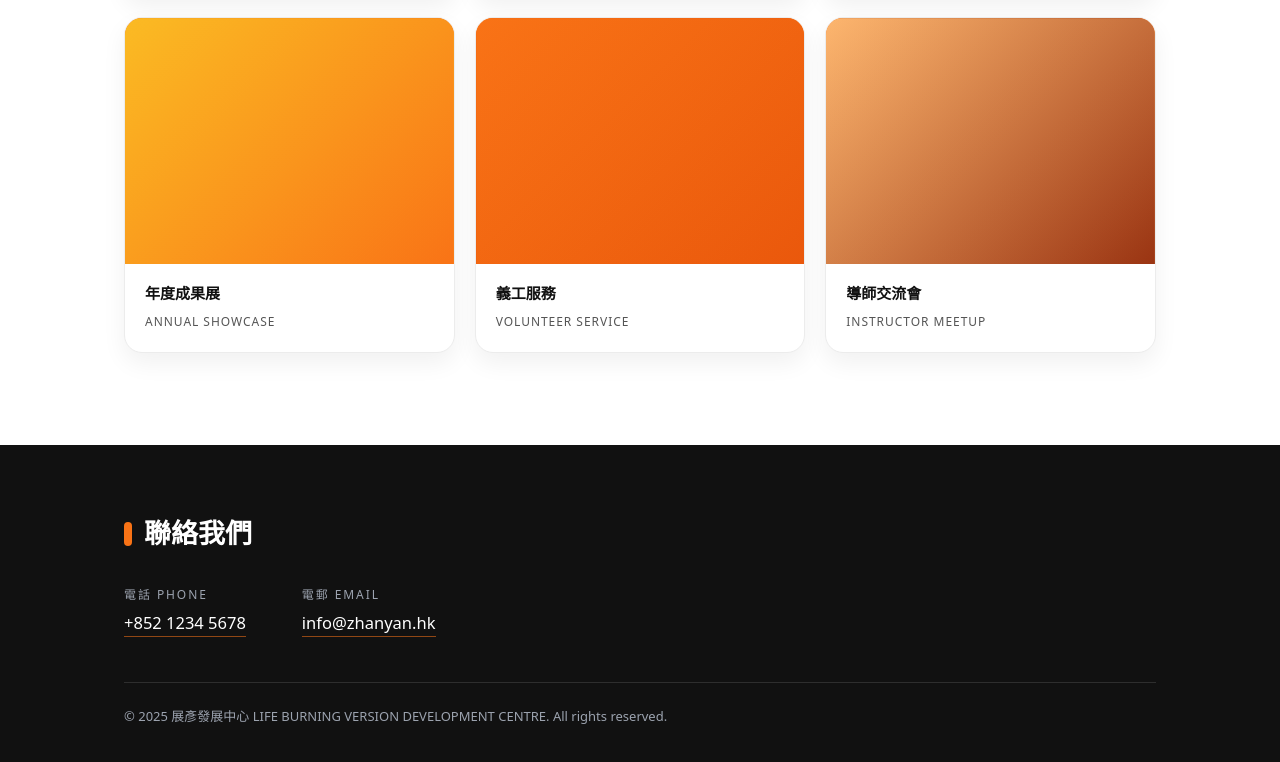
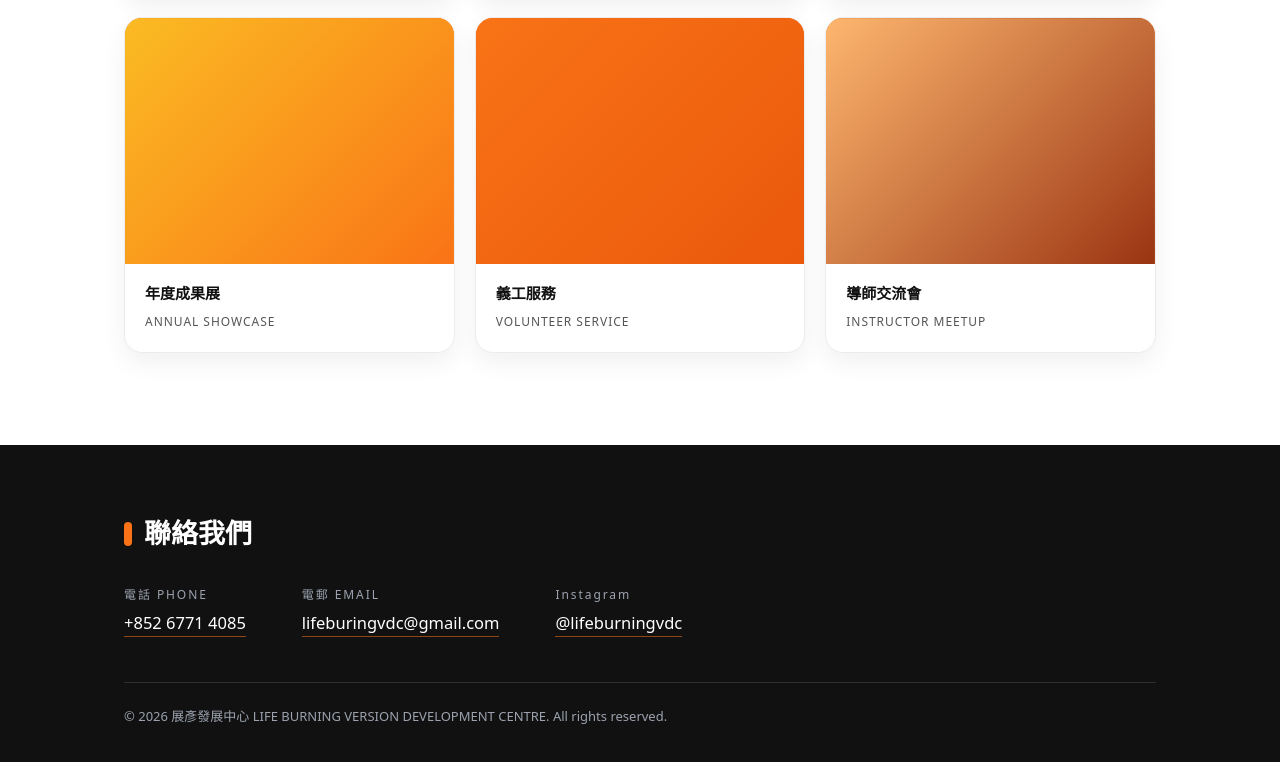
Before and after one commit to owenfhl/testwebanson, a plain HTML site: page about.html in a window 1280 px wide. Shown: the part 938-1700 px from the top of the page. Drawn offline with Linux system fonts and the light colour scheme.

Commit message:
Add files via upload

```diff
--- a/about.html
+++ b/about.html
@@ -79,17 +79,21 @@
       <div class="contact-list">
         <div>
           <span class="label">電話 PHONE</span>
-          <a href="tel:+85212345678">+852 1234 5678</a>
+          <a href="tel:+85267714085">+852 6771 4085</a>
         </div>
         <div>
           <span class="label">電郵 EMAIL</span>
-          <a href="mailto:info@zhanyan.hk">info@zhanyan.hk</a>
+          <a href="mailto:lifeburingvdc@gmail.com">lifeburingvdc@gmail.com</a>
+        </div>
+        <div>
+          <span class="label">Instagram</span>
+          <a href="https://www.instagram.com/lifeburningvdc">@lifeburningvdc</a>
         </div>
       </div>
-      <p class="copy">© 2025 展彥發展中心 LIFE BURNING VERSION DEVELOPMENT CENTRE. All rights reserved.</p>
+      <p class="copy">© 2026 展彥發展中心 LIFE BURNING VERSION DEVELOPMENT CENTRE. All rights reserved.</p>
     </div>
   </footer>
 
-  <script src="script.js"></script>
+  <script src="main.js"></script>
 </body>
 </html>
```
Also changed, not shown: art.html (+8 -4 lines), sports.html (+8 -4 lines).
